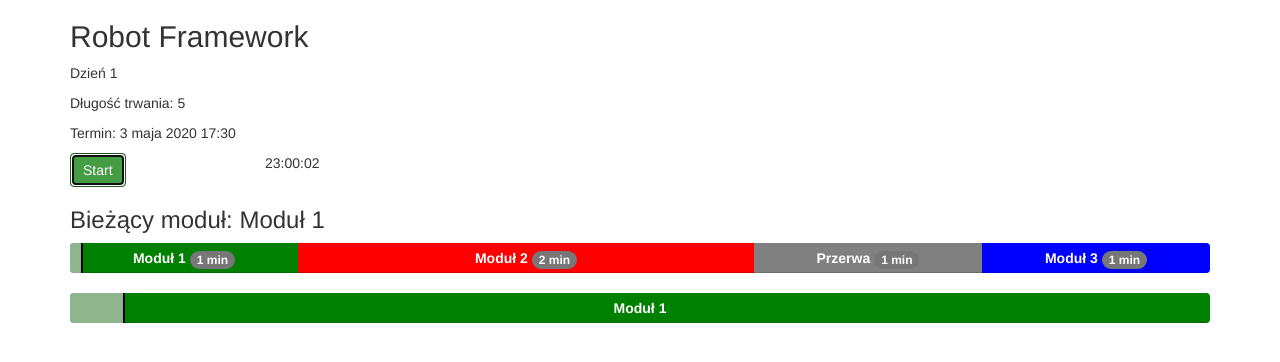
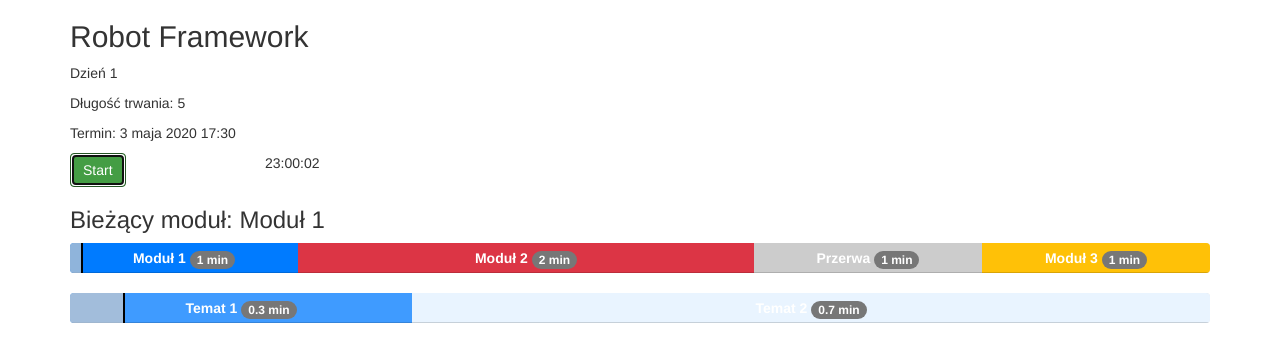
Before and after one commit to mnojek/presentation-tracker, a plain HTML site: page progress_bar.html in a window 1280 px wide. Both pictures are taken after a click on the button "Start". Drawn offline with nearby package versions, Linux system fonts and the light colour scheme.

Commit message:
Add topics for modules

```diff
--- a/presentation.js
+++ b/presentation.js
@@ -9,34 +9,57 @@ var data =
 			{
 				"label": "Moduł 1",
 				"time": 1,
-				"color": "green",
-				"type": "module"
+				"color": "#007bff",
+				"type": "module",
+				"topics": [
+					{
+						"label": "Temat 1",
+						"time": 0.3
+					},
+					{
+						"label": "Temat 2",
+						"time": 0.7
+					}
+				]
 			},
 			{
 				"label": "Moduł 2",
 				"time": 2,
-				"color": "red",
-				"type": "module"
+				"color": "#dc3545",
+				"type": "module",
+				"topics": [
+					{
+						"label": "Temat 1",
+						"time": 1.2
+					},
+					{
+						"label": "Temat 2",
+						"time": 0.8
+					}
+				]
 			},
 			{
 				"label": "Przerwa",
 				"time": 1,
-				"color": "gray",
+				"color": "#cccccc",
 				"type": "break"
 			},
 			{
 				"label": "Moduł 3",
 				"time": 1,
-				"color": "blue",
-				"type": "module"
+				"color": "#ffc107",
+				"type": "module",
+				"topics": [
+					{
+						"label": "Temat 1",
+						"time": 0.4
+					},
+					{
+						"label": "Temat 2",
+						"time": 0.6
+					}
+				]
 			}
 		]
 	},
-	"colors": [
-		"#007bff",
-		"#17a2b8",
-		"#28a745",
-		"#ffc107",
-		"#dc3545"
-	]
 }
--- a/progress_bar.html
+++ b/progress_bar.html
@@ -36,6 +36,9 @@
 #wrong_time_warning {
 	display: none;
 }
+#wrong_mod_time_warning {
+	display: none;
+}
 #pr_elapsed_time {
 	display: none;
 }
@@ -69,6 +72,16 @@ $(document).ready(function() {
 			start_times.push(starting_time)
 			starting_time += module.time / data.presentation.duration * 100;
 			modules_time_sum += module.time;
+
+			if (module.type != 'break') {
+				var topics_time_sum = 0;
+				for (topic of module.topics) {
+					topics_time_sum += topic.time;
+				}
+				if (topics_time_sum != module.time) {
+					$('#wrong_mod_time_warning').css('display', 'block').text(`Uwaga! Suma czasu tematów z modułu '${module.label}' jest różna od czasu trwania modułu`);
+				}
+			}
 		}
 		if (modules_time_sum != data.presentation.duration){
 			$('#wrong_time_warning').css('display', 'block');
@@ -108,7 +121,44 @@ $(document).ready(function() {
 			if (first) {
 				first = false;
 				update_mod_progress_bar(module);
+				$('#current_module_label').text("Bieżący moduł: " + module.label);
 			}
+		}
+	}
+
+	function create_break_progress_bar(module){
+		break_div = $('<div/>', {
+			class: 'progress-bar',
+			text: module.label + " ",
+			style: `width:${module.time / module.time * 100}%; background-color: #cccccc !important;`
+		});
+		break_div.appendTo('#mod_progress');
+	}
+
+	function create_mod_progress_bars(module){
+		for (topic of module.topics){
+			topic_div = $('<div/>', {
+				class: 'progress-bar',
+				text: topic.label + " ",
+				style: `width:${topic.time / module.time * 100}%; background-color:${getRandomColor(module.color)} !important;`
+			});
+			badge = $('<span/>', {
+				class: 'badge',
+				text: topic.time + " min"
+			});
+			topic_div.append(badge);
+			topic_div.appendTo('#mod_progress');
+		}
+	}
+
+	function update_mod_progress_bar(module) {
+		$('#mod_progress').children('.progress-bar').remove();
+
+		if (module.type == "break") {
+			create_break_progress_bar(module);
+		}
+		else {
+			create_mod_progress_bars(module);
 		}
 	}
 
@@ -125,62 +175,75 @@ $(document).ready(function() {
 		return current_module;
 	}
 
-	function update_mod_progress_bar(module) {
-		$('#mod_progress_bar').css('background-color', `${module.color}`).text(module.label);
-		$('#mod_badge').text(module.time + " min")
+	function calculate_progress(elapsed_time, duration) {
+		let duration_ms = duration * 60 * 1000;
+		let progress = (elapsed_time / duration_ms * 100);
+		return progress;
+	}
+
+	function update_elapsed_time(elapsed_time) {
+		let pr_elapsed_time = new Date(0);
+		pr_elapsed_time.setMilliseconds(elapsed_time - (60 * 60 * 1000));
+		iso_elapsed_time = pr_elapsed_time.toISOString();
+		let formattedTime = pr_elapsed_time.getHours() > 0 ? iso_elapsed_time.substr(11, 8) : iso_elapsed_time.substr(14, 5);
+		$('#pr_elapsed_time').css('display', 'block').text(formattedTime);
+	}
+
+	function getRandomColor(color) {
+		var p = 1,
+			temp,
+			random = Math.random(),
+			result = '#';
+
+		while (p < color.length) {
+			temp = parseInt(color.slice(p, p += 2), 16)
+			temp += Math.floor((255 - temp) * random);
+			result += temp.toString(16).padStart(2, '0');
+		}
+		return result;
 	}
 
 	var start = null;
-	var pr_time = data.presentation.duration * 60 * 1000;  // duration in ms
+	var last_module = null;
 	var elapsed_modules = 0;
-	var last_module = null;
 
 	function step(timestamp) {
 		if (!start) start = timestamp;
-		let progress = timestamp - start;
-		let presentation_progress = (progress / pr_time * 100);
-		$('#pr_indicator').css('left', `${presentation_progress}%`);
-		$('#pr_elapsed_part').css('width', `${presentation_progress}%`);
+		let elapsed_time = timestamp - start;
 
-		current_module = get_current_module(presentation_progress, start_times);
+		let pr_progress_percentage = calculate_progress(elapsed_time, data.presentation.duration);
+		$('#pr_indicator').css('left', `${pr_progress_percentage}%`);
+		$('#pr_elapsed_part').css('width', `${pr_progress_percentage}%`);
+
+		current_module = get_current_module(pr_progress_percentage, start_times);
 
 		if (last_module && (current_module != last_module)) {
 			update_mod_progress_bar(current_module);
+			$('#current_module_label').text("Bieżący moduł: " + current_module.label);
 			elapsed_modules += last_module.time * 60 * 1000;
-			console.log(elapsed_modules);
 		}
-		let mod_progress = progress - elapsed_modules;
-		mod_duration = current_module.time * 60 * 1000;
-		let mod_progress_percent = (mod_progress / mod_duration * 100);
-		$('#mod_indicator').css('left', `${mod_progress_percent}%`);
-		$('#mod_elapsed_part').css('width', `${mod_progress_percent}%`);
+		let mod_progress = elapsed_time - elapsed_modules;
 
-		$('#current_module_label').text("Bieżący moduł: " + current_module.label);
+		let mod_progress_percentage = calculate_progress(mod_progress, current_module.time);
+		$('#mod_indicator').css('left', `${mod_progress_percentage}%`);
+		$('#mod_elapsed_part').css('width', `${mod_progress_percentage}%`);
 
-		let elapsed_time = new Date(0);
-		elapsed_time.setMilliseconds(progress - (60 * 60 * 1000));
-		iso_elapsed_time = elapsed_time.toISOString();
-		let formattedTime = elapsed_time.getHours() > 0 ? iso_elapsed_time.substr(11, 8) : iso_elapsed_time.substr(14, 5);
+		update_elapsed_time(elapsed_time);
 
-		$('#pr_elapsed_time').css('display', 'block').text(formattedTime);
-
-		if (progress < pr_time) window.requestAnimationFrame(step);
+		let pr_duration_ms = data.presentation.duration * 60 * 1000
+		if (elapsed_time < pr_duration_ms) window.requestAnimationFrame(step);
 
 		last_module = current_module;
 	};
 
 	$('#start_button').click(function() {
 		window.requestAnimationFrame(step);
-
 	});
 });
 
 // startowanie i pauzowanie czasu
-// 2 progress bary: 1. od całego kursu, 2. od konkretnego modułu (dodanie do jsona modułów podzielonych na konkretne tematy)
-// kolory tematów w modułach powinny mieć podobne kolory co moduł https://stackoverflow.com/questions/46681852/javascript-generate-similar-random-color-shader-tint-monochromatic
-// nazwa bieżącego modułu powinna być w jego kolorze
-// dodanie linii podziału (w szarym kolorze) na modułach w widoku całego kursu w miejscach, gdzie rozpoczynają się kolejne tematy
 // poprawienie labeli modułów (większe, wyraźne)
+
 </script>
 <body>
 
@@ -188,6 +251,8 @@ $(document).ready(function() {
 	<div id="wrong_time_warning" class="alert alert-warning">
 		<strong>Uwaga!</strong> Suma czasu wszystkich modułów jest różna od czasu trwania kursu
 	</div>
+
+	<div id="wrong_mod_time_warning" class="alert alert-warning"></div>
 
 	<h2 id="pr_title">Title</h2>
 
@@ -214,9 +279,6 @@ $(document).ready(function() {
 	</div>
 
 	<div id="mod_progress" class="progress">
-		<div id="mod_progress_bar" class="progress-bar" style="width: 100%">
-			<span id="mod_badge" class="badge">0 min</span>
-		</div>
 		<div id="mod_indicator"></div>
 		<div id="mod_elapsed_part"></div>
 	</div>
```
